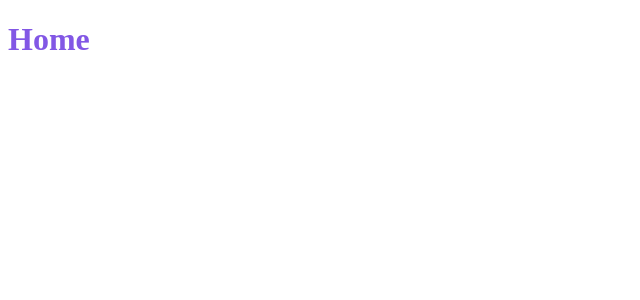
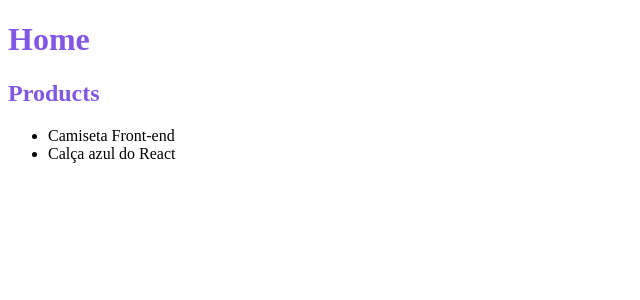
Before and after one commit to hiagofss/first-project-nextjs, a Next.js app: page / in a window 1280 px wide. Shown: the top 300 px of the page, without its empty margins (0-640 px from the left). Built offline with nearby package versions, Linux system fonts and the light colour scheme; data requests are answered from the project's data file.

Commit message:
Client Side Fetching

```diff
--- a/src/pages/index.tsx
+++ b/src/pages/index.tsx
@@ -1,9 +1,41 @@
+import { useEffect, useState } from 'react';
 import { Title } from '../styles/pages/Home';
 
+interface IProduct {
+  id: string;
+  title: string;
+}
+
 export default function Home() {
+  const [recommendedProducts, setRecommendedProducts] = useState<IProduct[]>(
+    []
+  );
+
+  useEffect(() => {
+    fetch('http://localhost:3333/recommended').then((response) => {
+      response.json().then((data) => {
+        console.log(data);
+
+        setRecommendedProducts(data);
+      });
+    });
+  }, []);
+
   return (
     <div>
       <Title>Home</Title>
+
+      <section>
+        <Title>Products</Title>
+
+        <ul>
+          {recommendedProducts.map((recommendedProduct) => {
+            return (
+              <li key={recommendedProduct.id}>{recommendedProduct.title}</li>
+            );
+          })}
+        </ul>
+      </section>
     </div>
   );
 }
```
